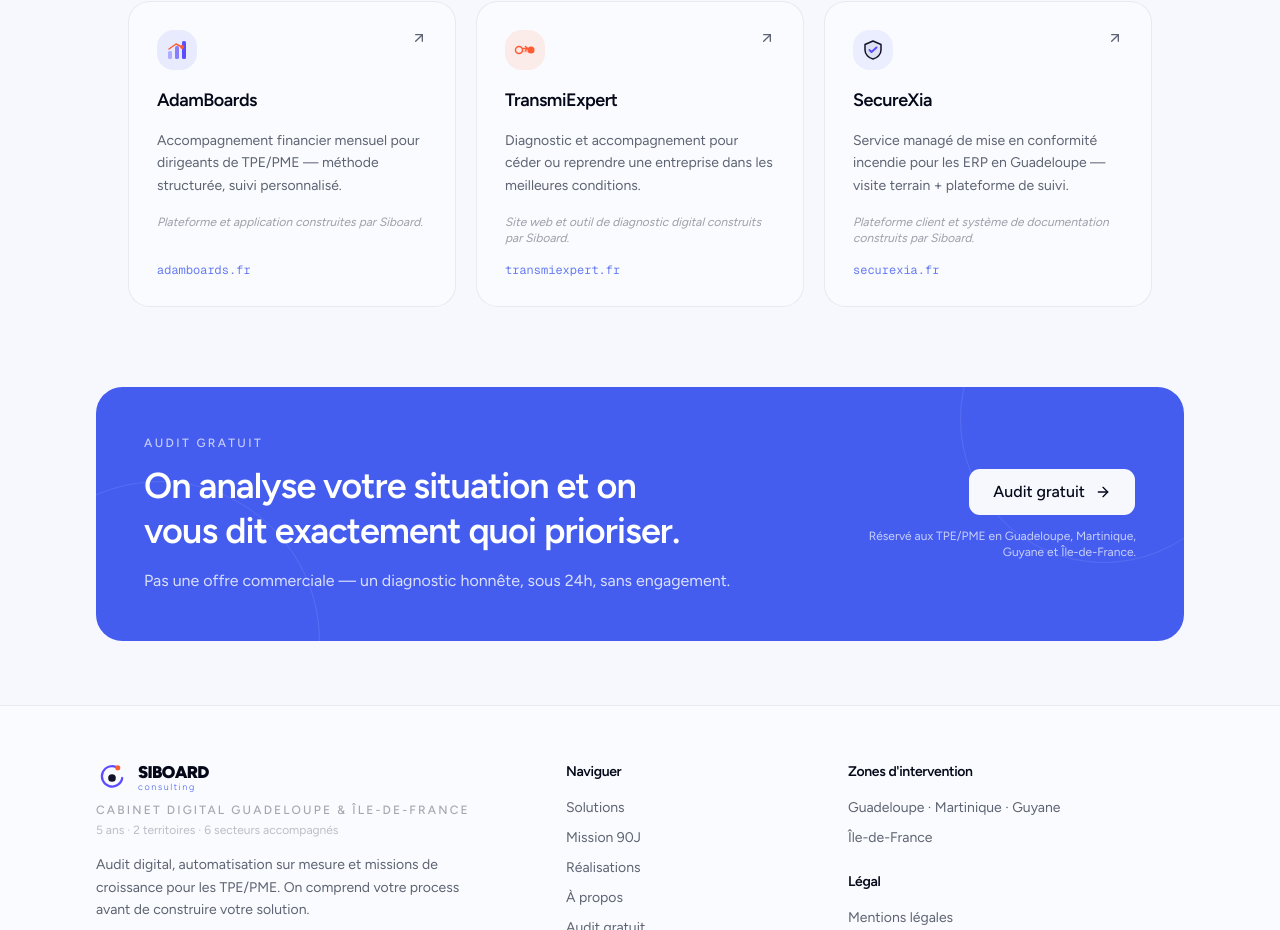
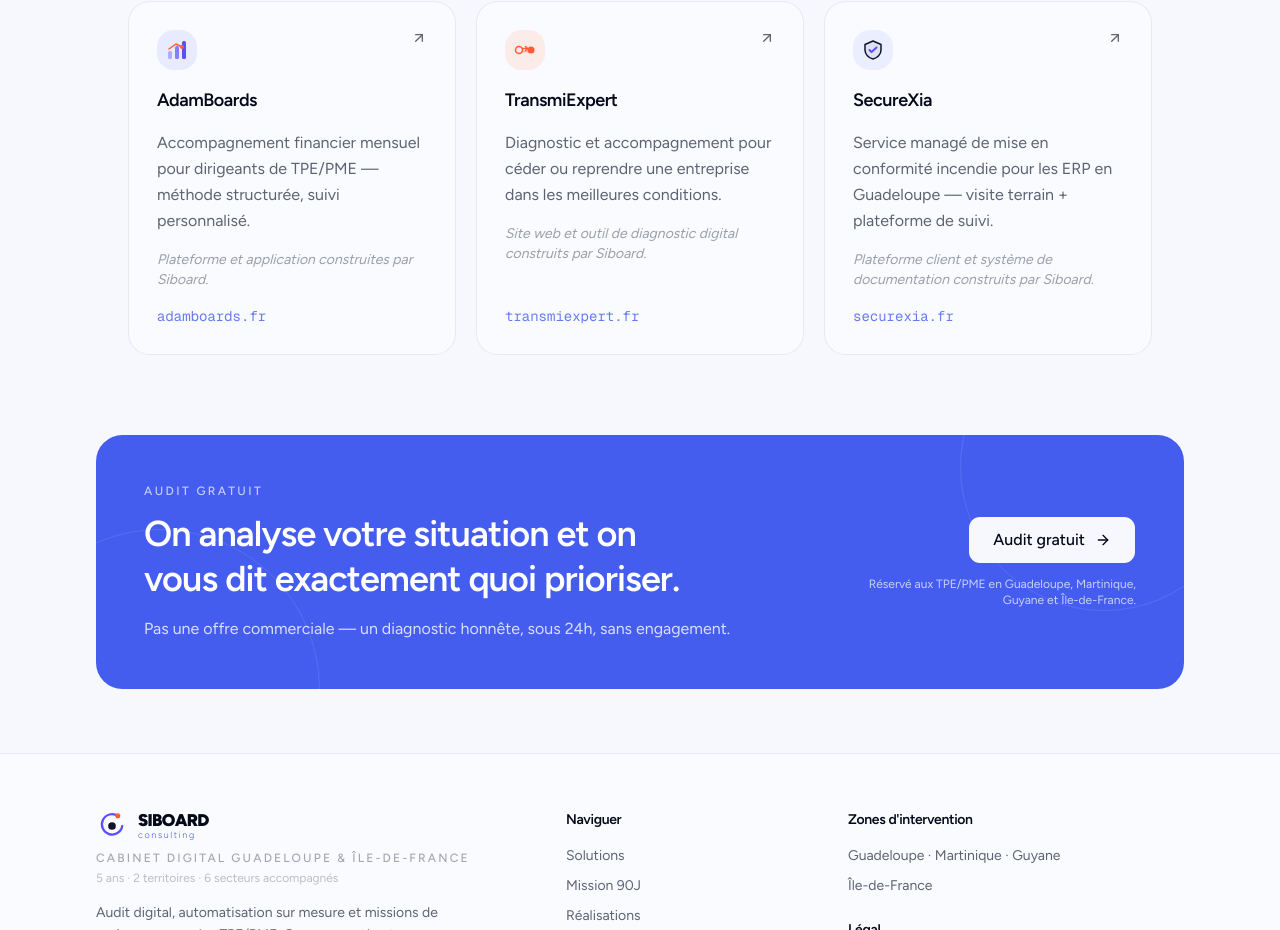
Before and after one commit to jmd971/siboard-consulting-site, a Next.js app: page / in a window 1280 px wide. Shown: the part 3160-4090 px from the top of the page. Built offline with nearby package versions, Linux system fonts and the light colour scheme; no server answers.

Commit message:
design: increase body font sizes to text-base in Ecosysteme

```diff
--- a/src/components/home/Ecosysteme.tsx
+++ b/src/components/home/Ecosysteme.tsx
@@ -82,13 +82,13 @@
                 <p className="text-lg font-semibold tracking-tight text-foreground">
                   {venture.name}
                 </p>
-                <p className="text-pretty text-sm leading-relaxed text-muted-foreground">
+                <p className="text-pretty text-base leading-relaxed text-muted-foreground">
                   {venture.description}
                 </p>
-                <p className="text-xs italic text-muted-foreground/60">
+                <p className="text-sm italic text-muted-foreground/60">
                   {venture.note}
                 </p>
-                <p className="mt-auto inline-flex items-center gap-1.5 font-mono text-xs text-primary/80">
+                <p className="mt-auto inline-flex items-center gap-1.5 font-mono text-sm text-primary/80">
                   {venture.domain}
                 </p>
               </a>
```
